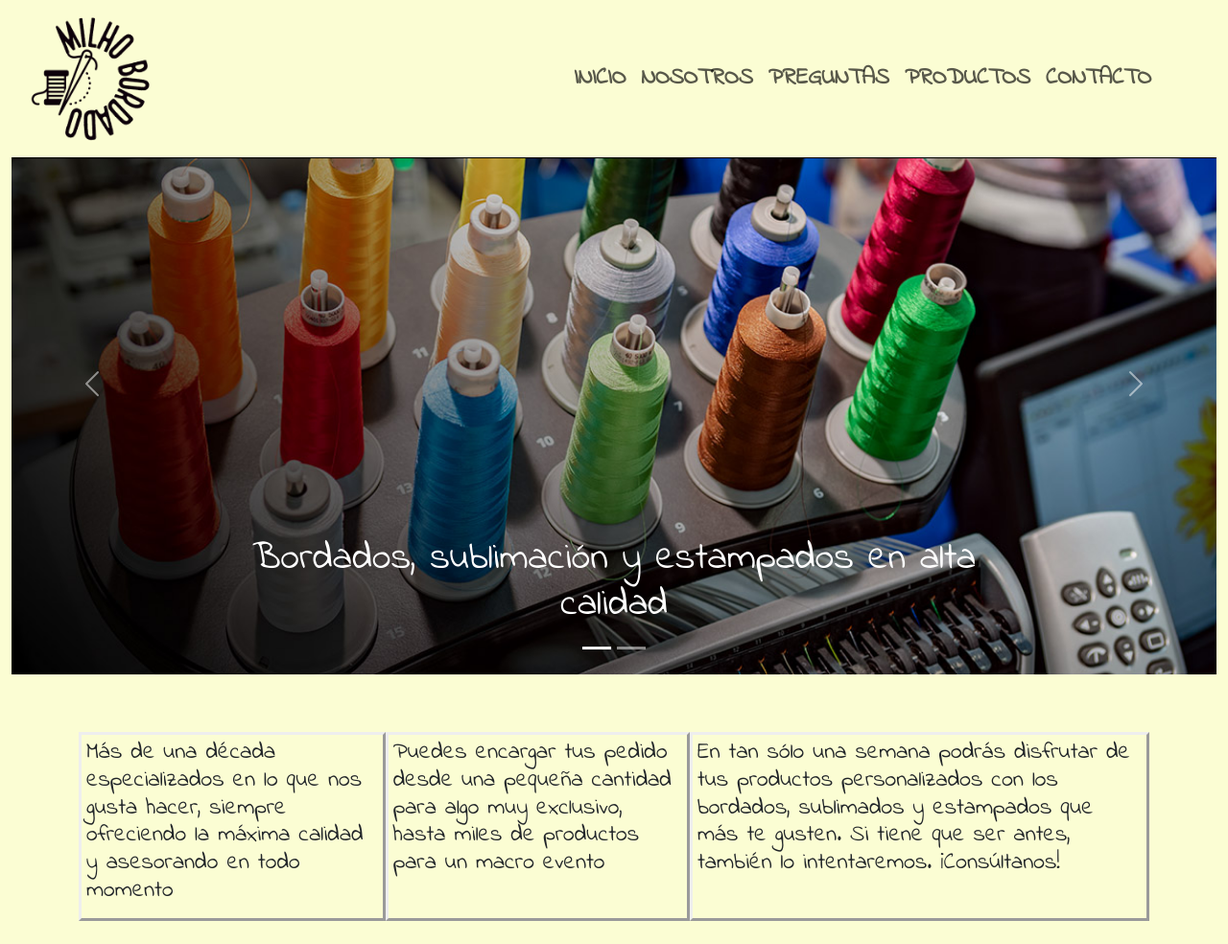
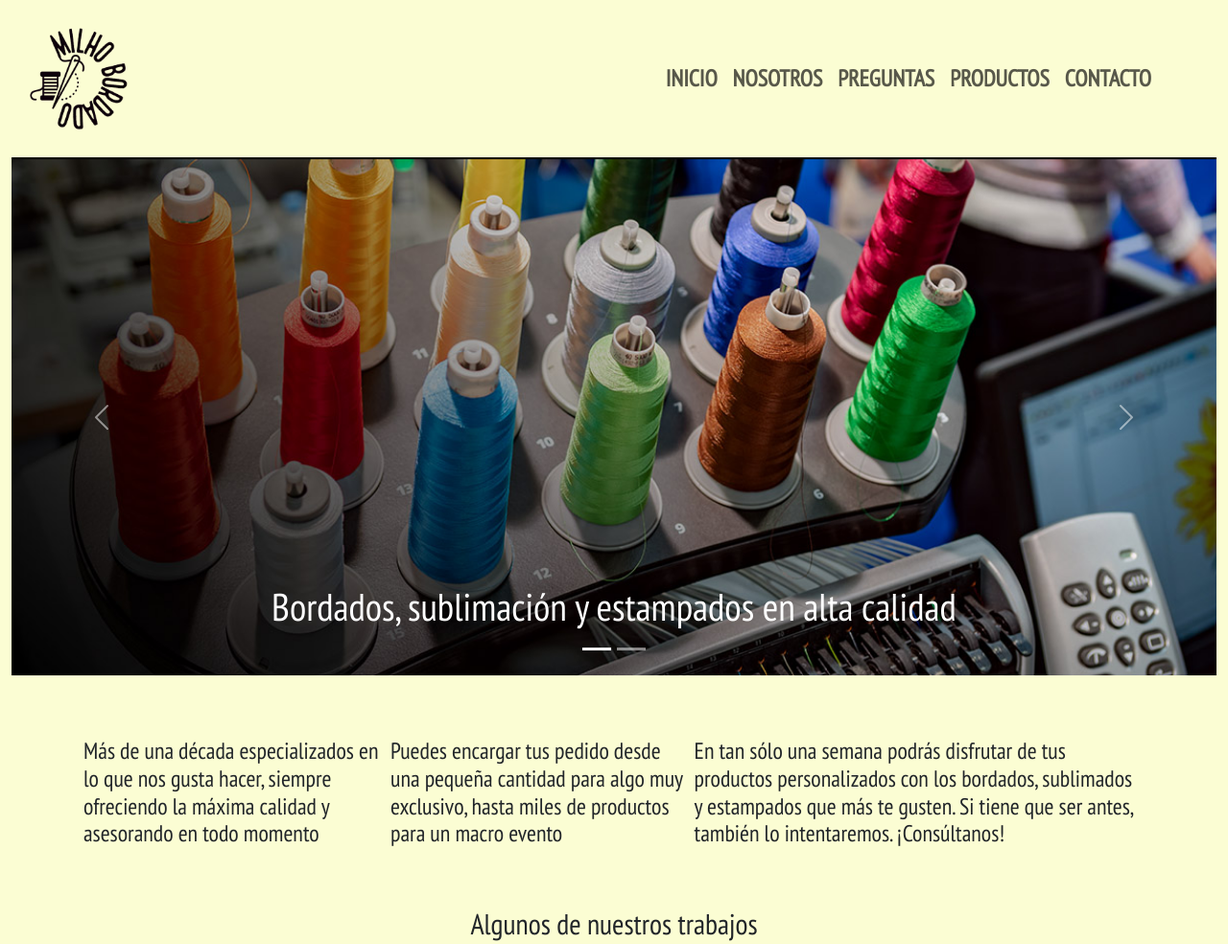
Before and after one commit to skemerer/milho-bordado, a plain HTML site: page index.html in a window 1280 px wide. Shown: the top 984 px of the page at 96% size. Drawn offline with nearby package versions, Linux system fonts and the light colour scheme.

Commit message:
correccion carrusel y fuentes

```diff
--- a/css/estilo.css
+++ b/css/estilo.css
@@ -1,17 +1,17 @@
-@import url('https://fonts.googleapis.com/css2?family=Indie+Flower&display=swap');
+@import url('https://fonts.googleapis.com/css2?family=Indie+Flower&family=PT+Sans+Narrow&display=swap');
 
 body {
     background-color: rgba(232, 248, 0, 0.171);
-    font-family: 'Indie Flower';
-    font-weight: bold;
+    font-family: 'PT Sans Narrow', sans-serif;
+
 }
 
 .logo {
-    width: 8.5rem;
+    width: 7rem;
 }
 
 header {
-    border-bottom: 1px solid #000000;
+    border-bottom: 2px solid #000000;
 }
 
 .fuentes {
@@ -22,7 +22,7 @@ header {
 }
 
 .fuentes li a:hover {
-    background-color: #f7650367;
+    background-color: #f71f038e;
     color: #fff;
     border-radius: 10px;
 }
@@ -37,9 +37,9 @@ a {
 }
 
 .box {
-margin-top: 30px;
-border-style: outset;
-padding: 5px;
+    margin-top: 30px;
+    border-color: #030c0c;
+    padding: 5px;
 }
 
 .tituloh3 {
--- a/index.html
+++ b/index.html
@@ -49,33 +49,40 @@
     <div id="carouselExampleCaptions" class="carousel slide">
       <div class="carousel-indicators">
         <button type="button" data-bs-target="#carouselExampleCaptions" data-bs-slide-to="0" class="active"
-              aria-current="true" aria-label="Slide 1"></button>
+          aria-current="true" aria-label="Slide 1">
+        </button>
         <button type="button" data-bs-target="#carouselExampleCaptions" data-bs-slide-to="1"
           aria-label="Slide 2"></button>
       </div>
+
       <div class="carousel-inner">
         <div class="carousel-item active">
           <img src="img/slider-1.jpg" class="d-block w-100" alt="...">
           <div class="carousel-caption d-none d-md-block">
-                <h1> Bordados, sublimación y estampados en alta calidad </h1>
+            <h1 style="color: white; text-align: center;"> Bordados, sublimación y estampados en alta calidad </h1>
           </div>
         </div>
+
         <div class="carousel-item">
           <img src="img/slider-2.jpg" class="d-block w-100" alt="...">
           <div class="carousel-caption d-none d-md-block">
-                <h1> Puedes encargar tus pedidos personalizados </h1>
+            <h1 style="color: white; text-align: center;"> Puedes encargar tus pedidos personalizados </h1>
           </div>
         </div>
       </div>
-        </div>
-        <button class="carousel-control-prev" type="button" data-bs-target="#carouselExampleCaptions" data-bs-slide="prev">
+
+
+      <button class="carousel-control-prev" type="button" data-bs-target="#carouselExampleCaptions"
+        data-bs-slide="prev">
         <span class="carousel-control-prev-icon" aria-hidden="true"></span>
         <span class="visually-hidden">Previous</span>
       </button>
-        <button class="carousel-control-next" type="button" data-bs-target="#carouselExampleCaptions" data-bs-slide="next">
+      <button class="carousel-control-next" type="button" data-bs-target="#carouselExampleCaptions"
+        data-bs-slide="next">
         <span class="carousel-control-next-icon" aria-hidden="true"></span>
         <span class="visually-hidden">Next</span>
       </button>
+    </div>
     </div>
 
     <div class="container">
@@ -121,7 +128,6 @@
   </main>
 
 
-
   <footer class="d-flex flex-wrap justify-content-between align-items-center py-3 my-4 border-top">
     <div class="col-md-4 d-flex align-items-center">
       <a href="/" class="mb-3 me-2 mb-md-0 text-body-secondary text-decoration-none lh-1">
@@ -135,9 +141,8 @@
 
     <ul class="nav col-md-4 justify-content-end list-unstyled d-flex">
 
-            <li class="ms-3"><a class="text-body-secondary" href="https://www.instagram.com/milhobordado/"
-                    target="_blank"> <img src="img/icono-ig.png" alt=""> @milhobordado <svg class="bi" width="24"
-                        height="24">
+      <li class="ms-3"><a class="text-body-secondary" href="https://www.instagram.com/milhobordado/" target="_blank">
+          <img src="img/icono-ig.png" alt=""> @milhobordado <svg class="bi" width="24" height="24">
             <use xlink:href="#instagram" />
           </svg></a></li>
 
```
Lines whose indentation alone changed are shown as unchanged.
